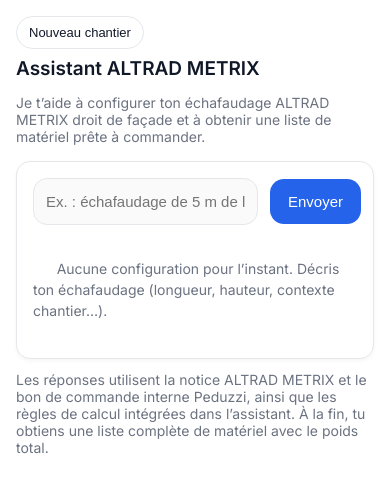
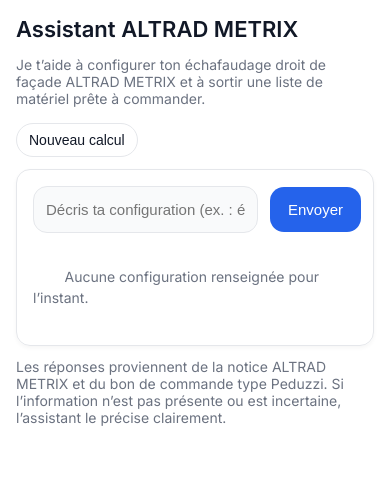
Before and after one commit to pierrehouillon/assistant-liste-mat-riel-chafaudage-Altrad, a website: page index.html in a window 390 px wide. Drawn offline with Linux system fonts and the light colour scheme.

Commit message:
Update index.html

```diff
--- a/index.html
+++ b/index.html
@@ -2,99 +2,197 @@
 <html lang="fr">
   <head>
     <meta charset="utf-8" />
-  <meta name="viewport" content="width=device-width,initial-scale=1,maximum-scale=1,viewport-fit=cover" />
+    <meta
+      name="viewport"
+      content="width=device-width,initial-scale=1,maximum-scale=1,viewport-fit=cover"
+    />
     <title>Assistant Échafaudage ALTRAD METRIX</title>
 
-  <link href="https://fonts.googleapis.com/css2?family=Inter:wght@400;500;600&display=swap" rel="stylesheet">
+    <!-- Police Inter (comme Glide / QHSSE) -->
+    <link
+      href="https://fonts.googleapis.com/css2?family=Inter:wght@400;500;600&display=swap"
+      rel="stylesheet"
+    />
 
     <style>
-    :root{
-      --gap:12px; --radius:14px; --border:#e5e7eb; --muted:#6b7280; --primary:#2563eb;
-      --bg-soft:#fafafa;
+      :root {
+        --gap: 12px;
+        --radius: 14px;
+        --border: #e5e7eb;
+        --muted: #6b7280;
+        --primary: #2563eb;
+        --bg-soft: #f9fafb;
       }
-    *{box-sizing:border-box}
-    body{
-      margin:0; padding:16px; max-width:900px;
-      font-family:'Inter',system-ui,-apple-system,Segoe UI,Roboto,Arial,sans-serif;
-      color:#111827; background:#ffffff; -webkit-font-smoothing:antialiased;
+      * {
+        box-sizing: border-box;
+      }
+      body {
+        margin: 0;
+        padding: 16px;
+        max-width: 900px;
+        font-family: "Inter", system-ui, -apple-system, Segoe UI, Roboto, Arial,
+          sans-serif;
+        color: #111827;
+        background: #ffffff;
+        -webkit-font-smoothing: antialiased;
+      }
+      h1 {
+        font-size: 22px;
+        margin: 0 0 4px;
+      }
+      .subtitle {
+        font-size: 14px;
+        color: var(--muted);
+        margin-bottom: 16px;
       }
 
-    h1{font-size:22px;margin:0 0 4px;font-weight:600}
-    .subtitle{color:var(--muted);font-size:14px;margin-bottom:16px}
+      .topbar {
+        display: flex;
+        justify-content: flex-end;
+        align-items: center;
+        gap: 8px;
+        margin-bottom: 8px;
+      }
+      .ghost-btn {
+        appearance: none;
+        border: 1px solid var(--border);
+        background: #fff;
+        color: #111827;
+        padding: 8px 12px;
+        border-radius: 999px;
+        font-size: 14px;
+        cursor: pointer;
+      }
+      .ghost-btn:hover {
+        background: #f8f8f8;
+      }
 
-    .topbar{display:flex;justify-content:flex-end;align-items:center;gap:8px;margin-bottom:8px}
-    .ghost-btn{
-      appearance:none;border:1px solid var(--border);background:#fff;color:#111827;
-      padding:8px 12px;border-radius:999px;font-size:13px;cursor:pointer;
+      .flash {
+        display: none;
+        align-items: center;
+        gap: 8px;
+        border: 1px solid #d1fae5;
+        background: #ecfdf5;
+        color: #065f46;
+        padding: 8px 12px;
+        border-radius: 999px;
+        font-size: 13px;
+        animation: fade 0.25s ease;
       }
-    .ghost-btn:hover{background:#f3f4f6}
+      .flash.show {
+        display: inline-flex;
+      }
+      @keyframes fade {
+        from {
+          opacity: 0.2;
+          transform: translateY(-2px);
+        }
+        to {
+          opacity: 1;
+          transform: none;
+        }
+      }
 
-    .flash{
-      display:none; align-items:center; gap:8px;
-      border:1px solid #d1fae5; background:#ecfdf5; color:#065f46;
-      padding:6px 10px; border-radius:999px; font-size:12px;
-      animation:fade .25s ease;
+      .card {
+        border: 1px solid var(--border);
+        border-radius: var(--radius);
+        padding: 16px;
+        margin: 12px 0;
+        box-shadow: 0 2px 4px rgba(0, 0, 0, 0.04);
       }
-    .flash.show{display:inline-flex}
-    @keyframes fade{from{opacity:.2;transform:translateY(-2px)}to{opacity:1;transform:none}}
+      .row {
+        display: flex;
+        gap: var(--gap);
+        align-items: center;
+      }
 
-    .card{
-      border:1px solid var(--border); border-radius:var(--radius);
-      padding:16px; margin:12px 0; box-shadow:0 2px 4px rgba(0,0,0,.04);
-      background:#fff;
+      input {
+        flex: 1;
+        font-size: 16px;
+        padding: 14px 12px;
+        border-radius: var(--radius);
+        border: 1px solid var(--border);
+        outline: none;
+        background: var(--bg-soft);
+        transition: border 0.2s, background 0.2s;
       }
-    .row{display:flex;gap:var(--gap); align-items:center}
+      input:focus {
+        border-color: var(--primary);
+        background: #fff;
+      }
 
-    input{
-      flex:1; font-size:16px; padding:14px 12px; border-radius:var(--radius);
-      border:1px solid var(--border); outline:none; background:var(--bg-soft);
-      transition:border .2s, background .2s;
+      button.primary {
+        font-size: 16px;
+        padding: 14px 18px;
+        border-radius: var(--radius);
+        border: none;
+        background: var(--primary);
+        color: #fff;
+        font-weight: 500;
+        cursor: pointer;
+        transition: background 0.2s;
       }
-    input:focus{border-color:var(--primary); background:#fff}
+      button.primary:hover {
+        background: #1d4ed8;
+      }
 
-    button.primary{
-      font-size:16px; padding:14px 18px; border-radius:var(--radius);
-      border:none; background:var(--primary); color:#fff; font-weight:500; cursor:pointer;
-      transition:background .2s;
+      .answer {
+        white-space: pre-wrap;
+        line-height: 1.5;
+        margin-top: 12px;
       }
-    button.primary:hover{background:#1d4ed8}
+      .muted {
+        color: var(--muted);
+        font-size: 14px;
+        margin-top: 10px;
+      }
+      .loading {
+        opacity: 0.7;
+      }
 
-    .answer{white-space:pre-wrap; line-height:1.5; margin-top:12px;font-size:14px}
-    .muted{color:var(--muted); font-size:14px; margin-top:10px}
-    .loading{opacity:.7}
-
-    @media (max-width:600px){
-      input,button.primary{font-size:15px}
-      .topbar{justify-content:space-between}
-      h1{font-size:19px}
+      @media (max-width: 600px) {
+        input,
+        button.primary {
+          font-size: 15px;
+        }
+        .topbar {
+          justify-content: space-between;
+        }
       }
     </style>
   </head>
   <body>
+    <h1>Assistant ALTRAD METRIX</h1>
+    <p class="subtitle">
+      Je t’aide à configurer ton échafaudage droit de façade ALTRAD METRIX et à
+      sortir une liste de matériel prête à commander.
+    </p>
 
+    <!-- Barre discrète : bouton + confirmation -->
     <div class="topbar">
-    <span id="flash" class="flash">🆕 Nouveau chantier démarré</span>
-    <button id="newTopic" class="ghost-btn" aria-label="Nouveau chantier">Nouveau chantier</button>
+      <span id="flash" class="flash">🆕 Nouveau calcul démarré</span>
+      <button id="newTopic" class="ghost-btn" aria-label="Nouveau calcul">
+        Nouveau calcul
+      </button>
     </div>
 
-  <h1>Assistant ALTRAD METRIX</h1>
-  <p class="subtitle">
-    Je t’aide à configurer ton échafaudage ALTRAD METRIX droit de façade et à obtenir une liste de matériel prête à commander.
-  </p>
-
     <div class="card">
-    <div class="row" style="margin-bottom:12px;">
-      <input id="q" placeholder="Ex. : échafaudage de 5 m de long par 6 m de haut, largeur 1 m…" />
+      <div class="row" style="margin-bottom: 12px">
+        <input
+          id="q"
+          placeholder="Décris ta configuration (ex. : échafaudage de 5 m de long par 6 m de haut)…"
+        />
         <button id="go" class="primary">Envoyer</button>
       </div>
       <div id="out" class="answer muted">
-      Aucune configuration pour l’instant. Décris ton échafaudage (longueur, hauteur, contexte chantier…).
+        Aucune configuration renseignée pour l’instant.
       </div>
     </div>
 
     <p class="muted">
-    Les réponses utilisent la notice ALTRAD METRIX et le bon de commande interne Peduzzi, ainsi que les règles de calcul intégrées dans l’assistant.
-    À la fin, tu obtiens une liste complète de matériel avec le poids total.
+      Les réponses proviennent de la notice ALTRAD METRIX et du bon de commande
+      type Peduzzi. Si l’information n’est pas présente ou est incertaine,
+      l’assistant le précise clairement.
     </p>
 
     <script>
@@ -106,7 +204,7 @@
       const newBtn = document.getElementById("newTopic");
       const flash = document.getElementById("flash");
 
-    // Thread METRIX (clé différente de QHSSE)
+      // On retient le thread courant en local pour enchaîner les questions
       let threadId = localStorage.getItem("metrix_thread") || null;
 
       function showFlash() {
@@ -120,7 +218,8 @@
         qEl.value = "";
         qEl.focus();
         outEl.classList.add("muted");
-      outEl.textContent = "Nouveau chantier démarré. Décris ton échafaudage (ex. : 5 m de long × 6 m de haut).";
+        outEl.textContent =
+          "Nouveau calcul démarré. Donne-moi ta configuration d’échafaudage.";
         showFlash();
       }
 
@@ -128,24 +227,27 @@
         const question = qEl.value.trim();
         if (!question) return;
 
-      outEl.textContent = "⏳ Calcul de l’échafaudage et de la liste de matériel…";
+        outEl.textContent = "⏳ Calcul et préparation de la liste de matériel…";
         outEl.classList.add("loading");
 
         try {
           const r = await fetch(API_URL, {
             method: "POST",
             headers: { "Content-Type": "application/json" },
-          body: JSON.stringify({ question, threadId })
+            body: JSON.stringify({ question, threadId }),
           });
           const data = await r.json();
 
+          // on mémorise le thread renvoyé (pour conversation continue)
           if (data?.threadId) {
             threadId = data.threadId;
             localStorage.setItem("metrix_thread", threadId);
           }
 
           outEl.classList.remove("muted");
-        outEl.textContent = data?.answer || "❌ Pas de réponse.";
+          outEl.textContent =
+            data?.answer || "❌ Aucune réponse n’a pu être générée.";
+
           qEl.value = "";
           qEl.focus();
         } catch (e) {
@@ -158,12 +260,18 @@
 
       newBtn.addEventListener("click", startNewTopic);
       goEl.addEventListener("click", ask);
-    qEl.addEventListener("keydown", (e)=>{ if(e.key==="Enter") ask(); });
+      qEl.addEventListener("keydown", (e) => {
+        if (e.key === "Enter") ask();
+      });
 
-    // Support test ?q=
+      // Support test avec ?q= dans l’URL (facultatif)
       const u = new URL(window.location.href);
       const initial = u.searchParams.get("q");
-    if (initial) { startNewTopic(); qEl.value = initial; ask(); }
+      if (initial) {
+        startNewTopic();
+        qEl.value = initial;
+        ask();
+      }
     </script>
   </body>
 </html>
```
Lines whose indentation alone changed are shown as unchanged.
